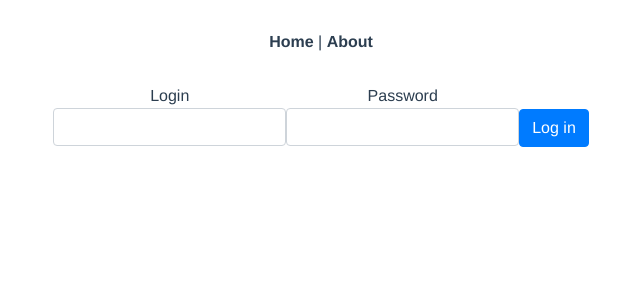
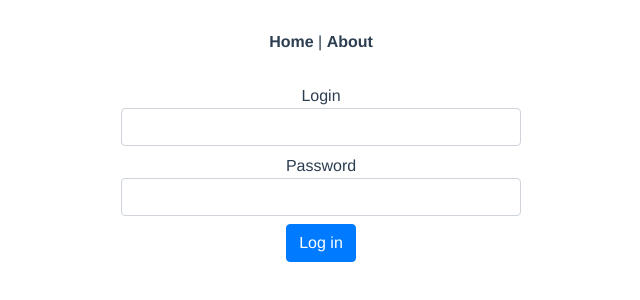
Before and after one commit to tomek-ch/weather-app-vue, a Vue app: page /log-in in a window 1280 px wide. Shown: the top 300 px of the page, without its empty margins (319-959 px from the left). Built offline with nearby package versions, Linux system fonts and the light colour scheme.

Commit message:
Limit form width

```diff
--- a/src/views/LogIn.vue
+++ b/src/views/LogIn.vue
@@ -1,5 +1,5 @@
 <template>
-  <form @submit="handleSubmit" class="form-group">
+  <form @submit="handleSubmit">
     <label>
       Login
       <input v-model="login" class="form-control" />
@@ -29,4 +29,13 @@ export default {
 };
 </script>
 
-<style></style>
+<style>
+form {
+  max-width: 400px;
+  margin: auto;
+}
+
+label {
+  display: block;
+}
+</style>
```
